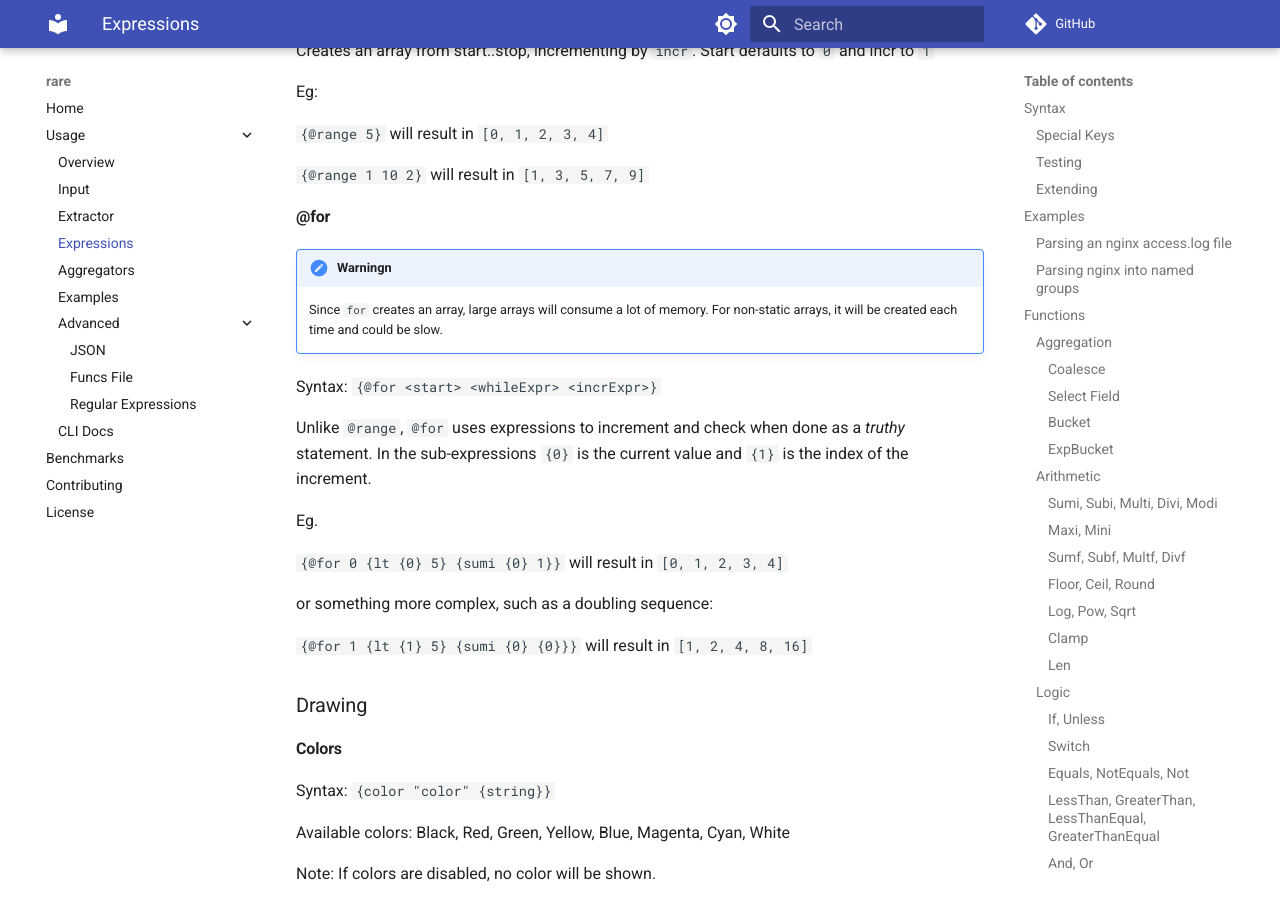
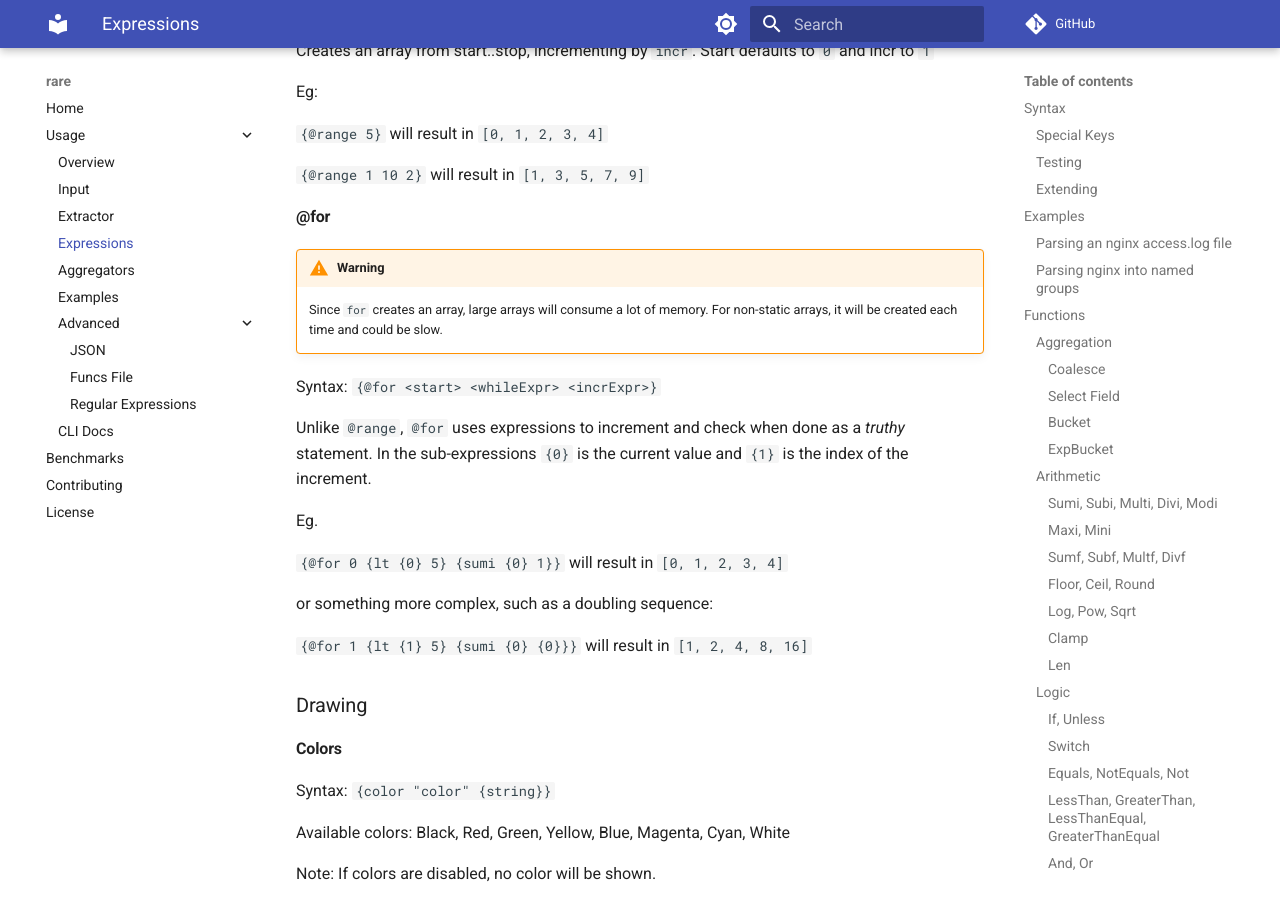
Before and after one commit to zix99/rare, an MkDocs documentation site: the page built from docs/usage/expressions.md, in a window 1280 px wide and 900 px high, scrolled down 9447 px. Built offline with MkDocs 1.6.1 and Material for MkDocs 9.7.7, drawn with Linux system fonts in a browser that asks for light colours; comment, search, counter and statistics services are not loaded.

Commit message:
Fix typo

```diff
--- a/docs/usage/expressions.md
+++ b/docs/usage/expressions.md
@@ -430,7 +430,7 @@ Eg:
 
 #### @for
 
-!!! warningn
+!!! warning
 	Since `for` creates an array, large arrays will consume
 	a lot of memory. For non-static arrays, it will be created
 	each time and could be slow.
```
